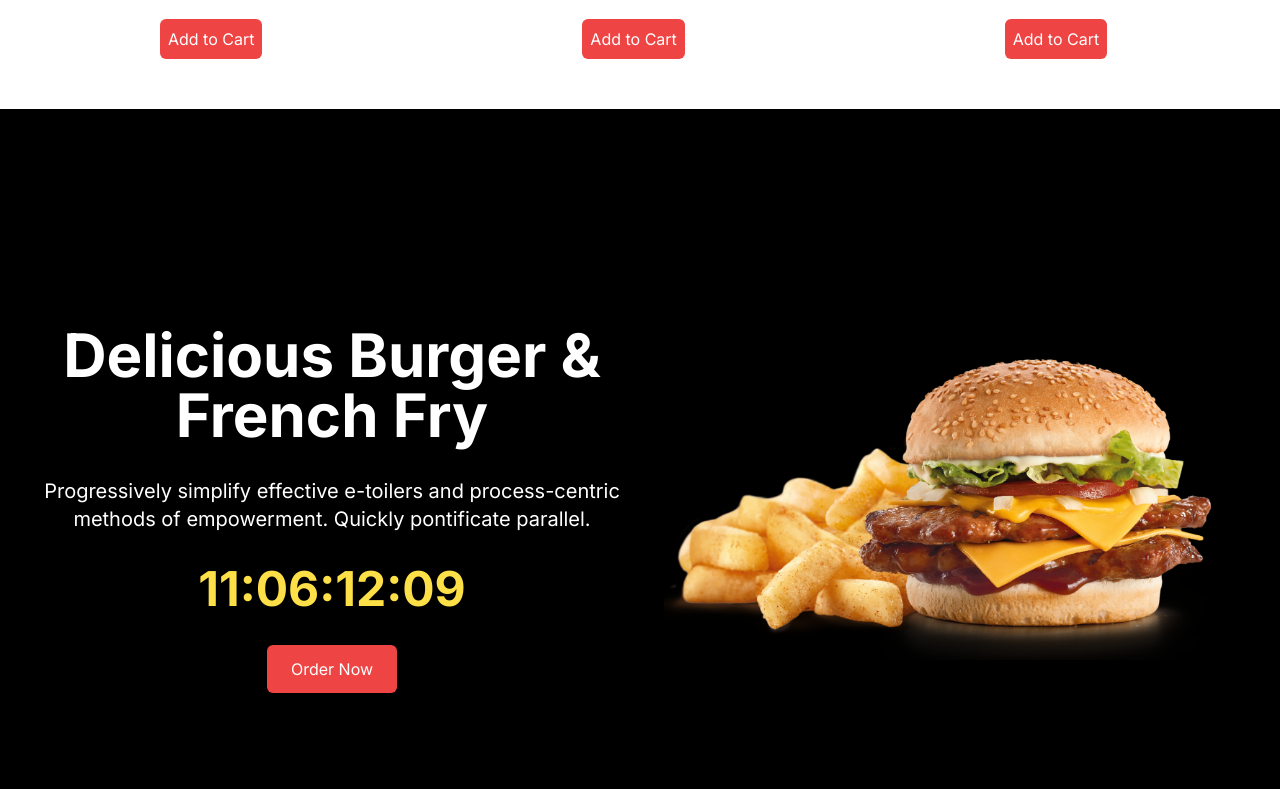
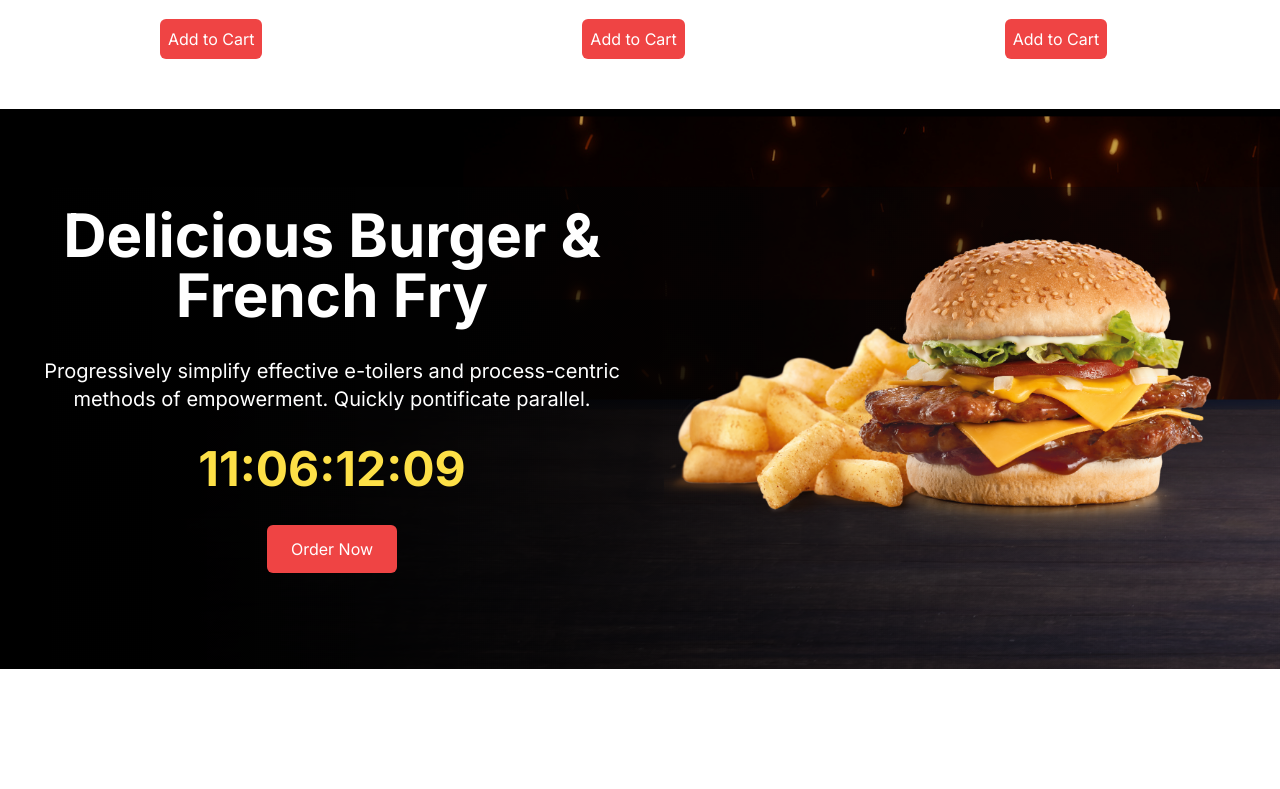
Before and after one commit to Svmpankaj/Restaurant-Food-Delivery-App, a Next.js app: page / in a window 1280 px wide. Shown: the part 1411-2200 px from the top of the page. Built offline with nearby package versions, Linux system fonts and the light colour scheme.

Commit message:
fixed height of offer menu

```diff
--- a/src/components/Offer.tsx
+++ b/src/components/Offer.tsx
@@ -4,7 +4,7 @@
 
 const Offer = () => {
   return (
-    <div className="bg-black h-screen flex flex-col md:flex-row">
+    <div className="bg-black h-screen flex flex-col md:flex-row md:justify-between md:bg-[url('/offerBg.png')] md:h-[70vh]">
       {/* TEXT CONTAINER  */}
       <div className="flex-1 flex flex-col justify-center items-center text-center gap-8 p-6">
         <h1 className="text-white text-5xl font-bold xl:text-6xl">
@@ -20,7 +20,7 @@
         </button>
       </div>
       {/* IMAGE CONTAINER  */}
-      <div className="flex-1 w-full relative">
+      <div className="flex-1 w-full relative md:h-full">
         <Image src="/offerProduct.png" alt="" fill className="object-contain" />
       </div>
     </div>
```
